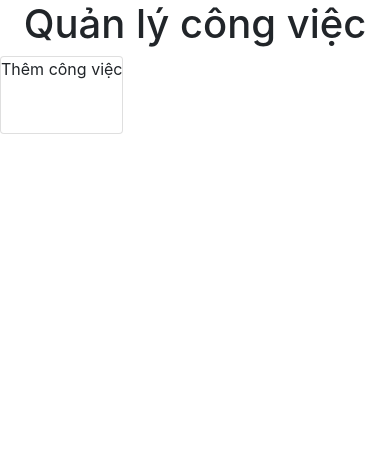
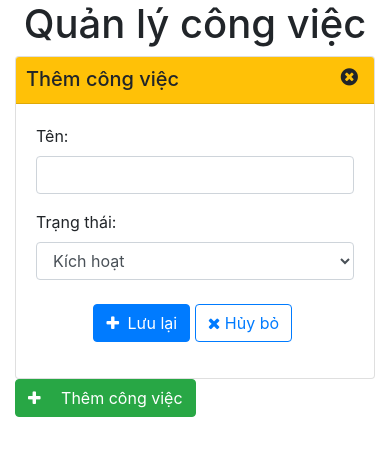
Before and after one commit to stupidlazyguy/to-do-list, a React (Create React App) app: page / in a window 390 px wide. Shown: the top 456 px of the page. Built offline with nearby package versions, Linux system fonts and the light colour scheme.

Commit message:
todoList add box

```diff
--- a/public/Style.css
+++ b/public/Style.css
@@ -1,24 +1,9 @@
-.boxs{
-    /* height:300px;
-    width:300px; */
-    border: 1px solid blue;
-    background-color: aqua;
-    /* margin:100px; */
-    display: flex;
+*{
+    margin:0px;
+    padding:0px;
 }
-.box{
-    height:300px;
-    width:300px;
-    border: 1px solid orange;
-    background-color: red;
-    margin: 0px;
+.header-box{
+    padding: 0px;
+    padding-top:10px;
+    padding-left: 10px;
 }
-
-/* .title{
-    border-radius: 100px;
-} */
-
-.title-heading{
-    text-align: left;
-    padding:20px;
-}
--- a/public/index.html
+++ b/public/index.html
@@ -12,7 +12,11 @@
   <link rel="stylesheet" href="https://maxcdn.bootstrapcdn.com/bootstrap/4.0.0/css/bootstrap.min.css"
     integrity="sha384-Gn5384xqQ1aoWXA+058RXPxPg6fy4IWvTNh0E263XmFcJlSAwiGgFAW/dAiS6JXm" crossorigin="anonymous">
   <title>React App</title>
+  <link rel="stylesheet" type="text/css"
+    href="https://stackpath.bootstrapcdn.com/font-awesome/4.7.0/css/font-awesome.min.css" />
   <link rel="stylesheet" type="text/css" href="./Style.css" />
+
+
 </head>
 
 <body>
--- a/src/App.js
+++ b/src/App.js
@@ -1,29 +1,7 @@
 import React from 'react';
 
 class App extends React.Component {
-    constructor(props) {
-        super(props)
-        this.state = {
-            txtName: '',
-            txtPassword: ''
-        }
-    }
-    onHandleChange = (event) => {
-        // this.setState({username:event.target.value})
-        var target = event.target
-        var name = target.name
-        var value = target.value
-        this.setState({ [name]: value })
-        console.log(name)
-        console.log(value)
-    }
-    onSubmit = (event) => {
-        event.preventDefault()
-        console.log(this.state)
-    }
-    onGender(event) {
 
-    }
     render() {
         return (
             <div className="container">
@@ -31,15 +9,57 @@ class App extends React.Component {
                     <h1>Quản lý công việc</h1>
                 </div>
                 <div className="row">
-                    <div className="card card-warning">
-                        <div className="card-heading">
-                            <div className="card-title">Thêm công việc</div>
-                        </div>
-                        <div className="card-body">
 
-                        </div>
+                    <div className="col-xs-4 col-sm-4 col-md-4 col-lg-4">
+                        <div className="card">
+                                <div className="card-header bg-warning header-box">
+                                    <h5 className="card-title">
+                                        Thêm công việc
+                                        <span
+                                            className="fa fa-times-circle float-right mr-3"
+                                        ></span>
+                                    </h5>
+                                </div>
+                                <div className="card-body">
+                                    <form>
+                                        <div className="form-group">
+                                            <label>Tên: </label>
+                                            <input
+                                                type="text"
+                                                className="form-control"
+                                                name="name"
+                                            />
+                                        </div>
+                                        <div className="form-group">
+                                            <label>Trạng thái: </label>
+                                            <br/>
+                                            <select className="form-control" name="status">
+                                                <option value="true">Kích hoạt</option>
+                                                <option value="false">Ẩn</option>
+                                            </select>
+                                            <br/>
+                                            <div className="text-center">
+                                                <button type="submit" className="btn btn-primary">
+                                                    <span className="fa fa-plus mr-1"></span> Lưu lại
+                                                </button>&nbsp;
+                                                <button type="button" className="btn btn-outline-primary">
+                                                    <span className="fa fa-close"></span> Hủy bỏ
+                                                </button>&nbsp;
+                                            </div>
+                                        </div>
+                                    </form>
+                                </div>
+                            </div>
+                    </div>
+                    <div className="col-xs-8 col-sm-8 col-md-8 col-lg-8">
+                        <button tpye="button" className="btn btn-success">
+                            <span className="fa fa-plus mr-3"></span> Thêm công việc
+                        </button>
                     </div>
                 </div>
+
+
+
             </div>
         )
     }
```
